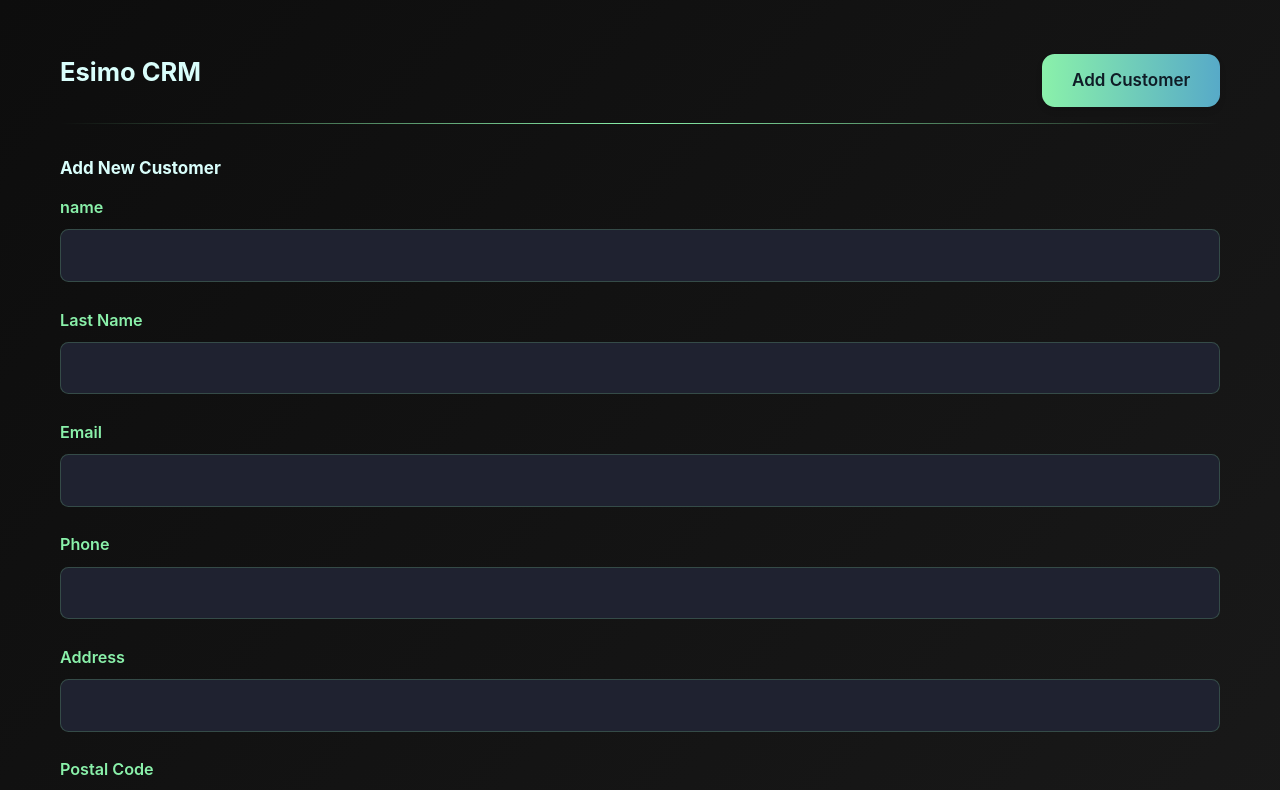
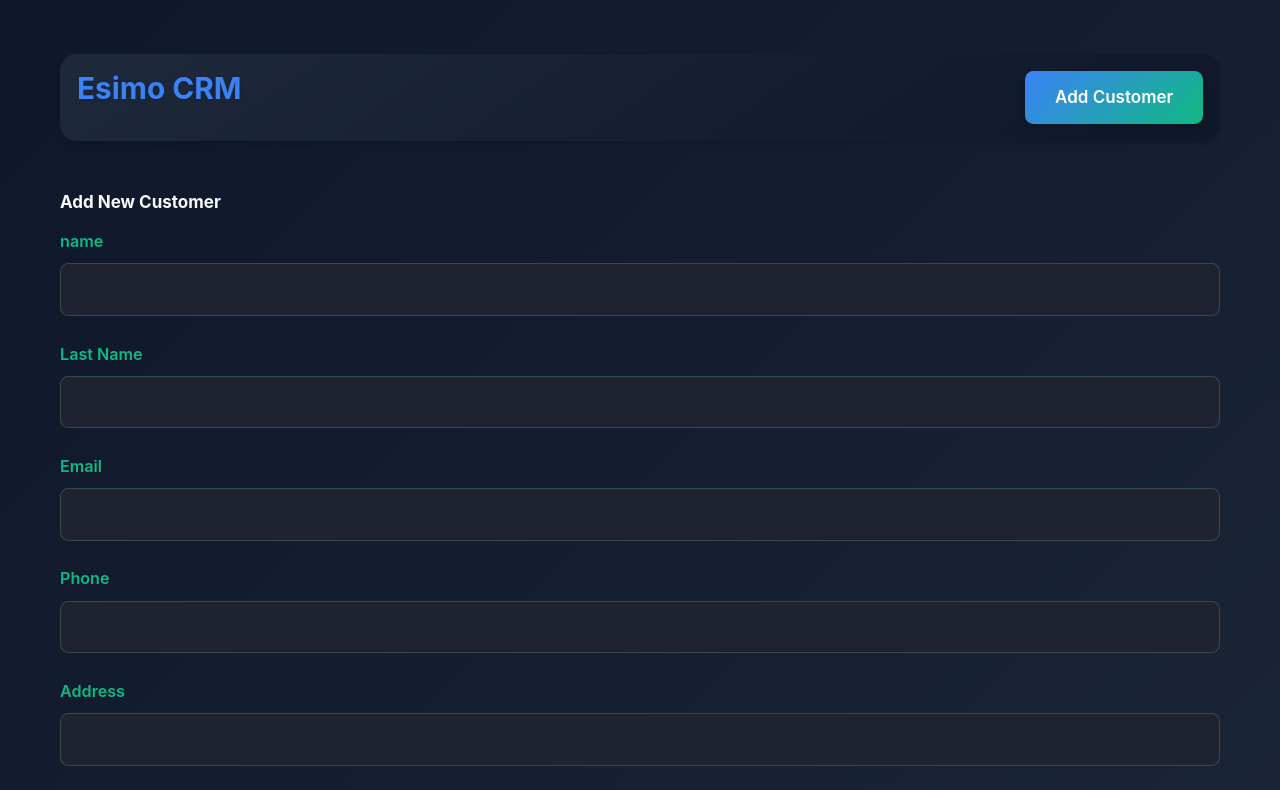
Before and after one commit to xe4at/CRM-Project, a Next.js app: page /add-customer in a window 1280 px wide. Shown: the top 790 px of the page. Built offline with nearby package versions, Linux system fonts and the light colour scheme.

Commit message:
details page and client side data fetching

```diff
--- a/components/module/Card.jsx
+++ b/components/module/Card.jsx
@@ -23,7 +23,7 @@ function Card({ customer }) {
       <div className="card__buttons">
         <button onClick={deleteHandler}>Delete</button>
         <Link href={`/edit/${customer._id}`}>Edit</Link>
-        <Link href={`/edit/${customer._id}`}>Details</Link>
+        <Link href={`/customer/${customer._id}`}>Details</Link>
       </div>
     </div>
   );
--- a/src/styles/globals.css
+++ b/src/styles/globals.css
@@ -1,15 +1,16 @@
 :root {
-  --bg-dark: #0d0d0d;
-  --bg-darker: #1c1c1c;
-  --card-bg: linear-gradient(to right, #262836, #1f2230);
-  --primary-gradient: linear-gradient(to right, #8af1aa, #57aac8);
-  --text-light: #d9fefb;
-  --accent-green: #8af1aa;
-  --accent-blue: #57aac8;
-  --accent-red: #f0394b;
-  --shadow: 0 4px 6px rgba(0, 0, 0, 0.1);
-  --transition: all 0.25s cubic-bezier(0.645, 0.045, 0.355, 1);
-  --border-radius: 0.75rem;
+  --bg-dark: #0f172a;
+  --bg-darker: #1e293b;
+  --card-bg: linear-gradient(145deg, #1e293b, #0f172a);
+  --primary-gradient: linear-gradient(135deg, #3b82f6, #10b981);
+  --text-light: #f8fafc;
+  --accent-green: #10b981;
+  --accent-blue: #3b82f6;
+  --accent-red: #ef4444;
+  --shadow: 0 4px 6px -1px rgba(0, 0, 0, 0.1), 0 2px 4px -1px rgba(0, 0, 0, 0.06);
+  --shadow-hover: 0 10px 15px -3px rgba(0, 0, 0, 0.1), 0 4px 6px -2px rgba(0, 0, 0, 0.05);
+  --transition: all 0.3s cubic-bezier(0.4, 0, 0.2, 1);
+  --border-radius: 1rem;
   --mobile-padding: 12px;
 }
 
@@ -27,11 +28,7 @@ html {
 body {
   font-family: -apple-system, BlinkMacSystemFont, "Segoe UI", Roboto, Oxygen,
     Ubuntu, Cantarell, "Fira Sans", "Droid Sans", "Helvetica Neue", sans-serif;
-  background: linear-gradient(
-    to bottom right,
-    var(--bg-dark),
-    var(--bg-darker)
-  );
+  background: linear-gradient(135deg, var(--bg-dark), var(--bg-darker));
   min-height: 100vh;
   max-width: 1200px;
   margin: 0 auto;
@@ -72,28 +69,24 @@ p {
   align-items: center;
   margin: 1.5rem 0 2.5rem;
   position: relative;
+  padding: 1rem;
+  background: var(--card-bg);
+  border-radius: var(--border-radius);
+  box-shadow: var(--shadow);
 }
 
-.header::after {
-  content: "";
-  position: absolute;
-  bottom: -1rem;
-  left: 0;
-  width: 100%;
-  height: 1px;
-  background: linear-gradient(
-    to right,
-    transparent,
-    var(--accent-green),
-    transparent
-  );
+.header h2 {
+  color: var(--accent-blue);
+  font-size: 1.75rem;
+  font-weight: 700;
+  text-shadow: 0 2px 4px rgba(0, 0, 0, 0.1);
 }
 
 .header a {
   background: var(--primary-gradient);
-  color: #0f1c26;
+  color: white;
   padding: 0.75rem 1.5rem;
-  border-radius: var(--border-radius);
+  border-radius: 0.5rem;
   font-weight: 600;
   box-shadow: var(--shadow);
   transition: var(--transition);
@@ -103,7 +96,7 @@ p {
 
 .header a:hover {
   transform: translateY(-2px);
-  box-shadow: 0 6px 12px rgba(138, 241, 170, 0.2);
+  box-shadow: var(--shadow-hover);
 }
 
 .main {
@@ -133,20 +126,22 @@ p {
 /* Card Components */
 .card {
   background: var(--card-bg);
-  color: var(--accent-green);
+  color: var(--text-light);
   margin: 1rem 0;
-  padding: 1.25rem;
+  padding: 1.5rem;
   border-radius: var(--border-radius);
   display: flex;
   flex-direction: column;
   gap: 1rem;
   box-shadow: var(--shadow);
   transition: var(--transition);
+  border: 1px solid rgba(255, 255, 255, 0.1);
 }
 
 .card:hover {
   transform: translateY(-3px);
-  box-shadow: 0 8px 16px rgba(138, 241, 170, 0.15);
+  box-shadow: var(--shadow-hover);
+  border-color: rgba(255, 255, 255, 0.2);
 }
 
 .card__details {
@@ -342,10 +337,11 @@ p {
 .customer-detail__products,
 .customer-detail__buttons {
   background: var(--card-bg);
-  padding: 1.25rem;
+  padding: 1.5rem;
   border-radius: var(--border-radius);
   margin-top: 2rem;
   box-shadow: var(--shadow);
+  border: 1px solid rgba(255, 255, 255, 0.1);
 }
 
 .customer-detail__main {
@@ -357,25 +353,64 @@ p {
 .customer-detail__item {
   display: flex;
   flex-direction: column;
-  padding: 0.75rem;
-  border-radius: 0.5rem;
-  background: rgba(31, 34, 48, 0.5);
+  padding: 1rem;
+  border-radius: 0.75rem;
+  background: rgba(255, 255, 255, 0.05);
+  transition: var(--transition);
+}
+
+.customer-detail__item:hover {
+  background: rgba(255, 255, 255, 0.08);
+  transform: translateX(5px);
 }
 
 .customer-detail__item span {
   color: var(--accent-blue);
-  font-weight: 500;
+  font-weight: 600;
+  margin-bottom: 0.5rem;
 }
 
 .customer-detail__products {
-  display: flex;
-  flex-direction: column;
+  display: grid;
+  grid-template-columns: repeat(3, 1fr);
   gap: 1rem;
+  background: var(--card-bg);
+  padding: 1.5rem;
+  border-radius: var(--border-radius);
+  margin-top: 2rem;
+  box-shadow: var(--shadow);
+  border: 1px solid rgba(255, 255, 255, 0.1);
 }
 
-.customer-detail__products p {
+.customer-detail__products p:first-child,
+.customer-detail__products p:nth-child(2),
+.customer-detail__products p:nth-child(3) {
   color: var(--accent-blue);
+  font-weight: 600;
   margin-bottom: 1rem;
+  text-align: center;
+  padding: 0.75rem;
+  background: rgba(255, 255, 255, 0.05);
+  border-radius: 0.75rem;
+  text-transform: uppercase;
+  font-size: 0.9rem;
+  letter-spacing: 0.5px;
+}
+
+.customer-detail__products p:not(:first-child):not(:nth-child(2)):not(:nth-child(3)),
+.customer-detail__products span {
+  text-align: center;
+  padding: 0.75rem;
+  background: rgba(255, 255, 255, 0.03);
+  border-radius: 0.75rem;
+  margin: 0;
+  transition: var(--transition);
+}
+
+.customer-detail__products p:not(:first-child):not(:nth-child(2)):not(:nth-child(3)):hover,
+.customer-detail__products span:hover {
+  background: rgba(255, 255, 255, 0.05);
+  transform: translateY(-2px);
 }
 
 .customer-detail__buttons {
```
Also changed, not shown: components/template/CustomerDetailsPage.jsx (added, +70 -0 lines), src/pages/customer/[customerId].jsx (added, +24 -0 lines).
